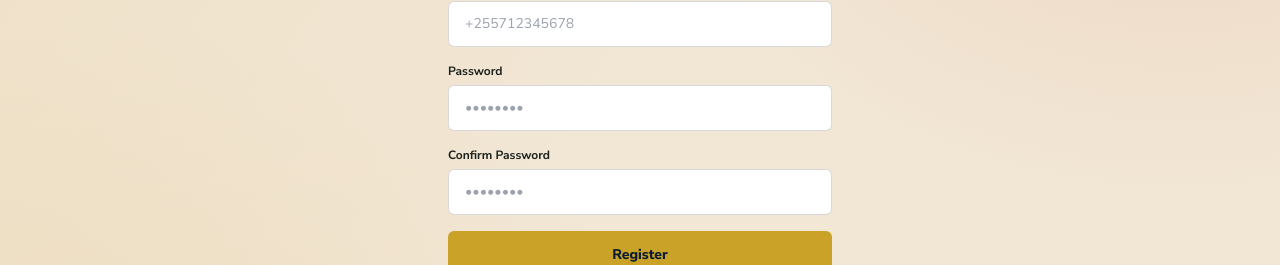
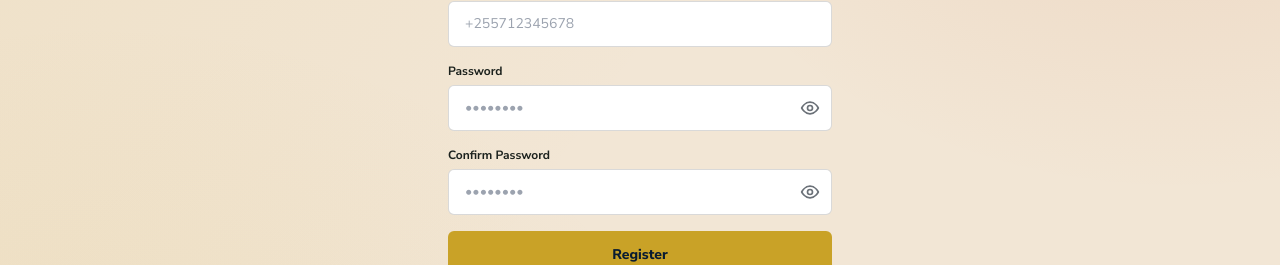
Before and after one commit to DanielBukori/TSMA, a React (Vite) app in the folder tsma-frontend/: page /register in a window 1280 px wide. Shown: the part 429-694 px from the top of the page. Built offline with nearby package versions, Linux system fonts and the light colour scheme; no server answers; a web font is replaced by a local one.

Commit message:
Fix security

```diff
--- /dev/null
+++ b/tsma-frontend/src/components/PasswordInput.jsx
@@ -0,0 +1,57 @@
+import { useState } from 'react'
+import { useTranslation } from 'react-i18next'
+
+function EyeIcon() {
+  return (
+    <svg width="20" height="20" viewBox="0 0 24 24" fill="none" stroke="currentColor" strokeWidth="2" strokeLinecap="round" strokeLinejoin="round" aria-hidden="true">
+      <path d="M2 12s3.6-7 10-7 10 7 10 7-3.6 7-10 7S2 12 2 12z" />
+      <circle cx="12" cy="12" r="3" />
+    </svg>
+  )
+}
+
+function EyeOffIcon() {
+  return (
+    <svg width="20" height="20" viewBox="0 0 24 24" fill="none" stroke="currentColor" strokeWidth="2" strokeLinecap="round" strokeLinejoin="round" aria-hidden="true">
+      <path d="M17.94 17.94A10.5 10.5 0 0 1 12 19c-6.4 0-10-7-10-7a18.5 18.5 0 0 1 4.06-5.06" />
+      <path d="M9.9 4.24A9.8 9.8 0 0 1 12 5c6.4 0 10 7 10 7a18.6 18.6 0 0 1-2.16 3.19" />
+      <path d="M14.12 14.12A3 3 0 1 1 9.88 9.88" />
+      <path d="M1 1l22 22" />
+    </svg>
+  )
+}
+
+/**
+ * Sehemu ya kuandika password yenye kitufe cha kuonyesha/kuficha.
+ * Inapokea props zote za <input> za kawaida (value, onChange, required, placeholder,
+ * className, autoComplete...). Mtumiaji ndiye anayeamua kuona anachoandika.
+ * Tumia `autoComplete="new-password"` kwa password mpya (usajili/kubadili).
+ */
+export default function PasswordInput({ className = '', type: _type, autoComplete = 'current-password', ...props }) {
+  const [visible, setVisible] = useState(false)
+  const { i18n } = useTranslation()
+  const isSw = i18n.language?.startsWith('sw')
+  const label = visible ? (isSw ? 'Ficha password' : 'Hide password') : isSw ? 'Onyesha password' : 'Show password'
+
+  return (
+    <div className="relative">
+      <input
+        {...props}
+        type={visible ? 'text' : 'password'}
+        autoComplete={autoComplete}
+        className={className}
+        style={{ paddingRight: '2.9rem' }}
+      />
+      <button
+        type="button"
+        onClick={() => setVisible((v) => !v)}
+        aria-label={label}
+        aria-pressed={visible}
+        title={label}
+        className="absolute inset-y-0 right-0 flex items-center px-3 text-ink-muted hover:text-navy focus:outline-none focus-visible:ring-2 focus-visible:ring-terracotta/40 rounded-md"
+      >
+        {visible ? <EyeOffIcon /> : <EyeIcon />}
+      </button>
+    </div>
+  )
+}
--- a/tsma-frontend/src/pages/ForgotPassword.jsx
+++ b/tsma-frontend/src/pages/ForgotPassword.jsx
@@ -2,6 +2,7 @@ import { useEffect, useState } from 'react'
 import { Link, useNavigate } from 'react-router-dom'
 import { useTranslation } from 'react-i18next'
 import { confirmPasswordReset, requestPasswordReset } from '../api/auth.js'
+import PasswordInput from '../components/PasswordInput.jsx'
 
 const COOLDOWN_SECONDS = 60
 
@@ -169,11 +170,11 @@ export default function ForgotPassword() {
             </div>
             <div>
               <label className="block text-xs font-bold text-ink mb-1.5">{isSw ? 'Password Mpya' : 'New Password'}</label>
-              <input type="password" required value={password} onChange={(e) => setPassword(e.target.value)} className={inputClass} />
+              <PasswordInput required autoComplete="new-password" value={password} onChange={(e) => setPassword(e.target.value)} className={inputClass} />
             </div>
             <div>
               <label className="block text-xs font-bold text-ink mb-1.5">{isSw ? 'Rudia Password Mpya' : 'Confirm New Password'}</label>
-              <input type="password" required value={passwordConfirm} onChange={(e) => setPasswordConfirm(e.target.value)} className={inputClass} />
+              <PasswordInput required autoComplete="new-password" value={passwordConfirm} onChange={(e) => setPasswordConfirm(e.target.value)} className={inputClass} />
             </div>
             <button
               type="submit"
--- a/tsma-frontend/src/pages/Login.jsx
+++ b/tsma-frontend/src/pages/Login.jsx
@@ -2,6 +2,7 @@ import { useState } from 'react'
 import { Link, useLocation, useNavigate } from 'react-router-dom'
 import { useTranslation } from 'react-i18next'
 import { useAuth } from '../context/AuthContext.jsx'
+import PasswordInput from '../components/PasswordInput.jsx'
 
 export default function Login() {
   const { t, i18n } = useTranslation()
@@ -105,10 +106,11 @@ export default function Login() {
 }
 
 function Field({ label, type, value, onChange, placeholder, required }) {
+  const InputTag = type === 'password' ? PasswordInput : 'input' // password: kitufe cha kuonyesha/kuficha
   return (
     <div>
       <label className="block text-xs font-bold text-ink mb-1.5">{label}</label>
-      <input
+      <InputTag
         type={type}
         value={value}
         onChange={(e) => onChange(e.target.value)}
--- a/tsma-frontend/src/pages/Register.jsx
+++ b/tsma-frontend/src/pages/Register.jsx
@@ -2,6 +2,7 @@ import { useState } from 'react'
 import { Link, useNavigate } from 'react-router-dom'
 import { useTranslation } from 'react-i18next'
 import { useAuth } from '../context/AuthContext.jsx'
+import PasswordInput from '../components/PasswordInput.jsx'
 
 export default function Register() {
   const { i18n } = useTranslation()
@@ -106,6 +107,7 @@ export default function Register() {
             value={form.password}
             onChange={(v) => update('password', v)}
             placeholder="••••••••"
+            autoComplete="new-password"
             required
           />
           <Field
@@ -114,6 +116,7 @@ export default function Register() {
             value={form.password_confirm}
             onChange={(v) => update('password_confirm', v)}
             placeholder="••••••••"
+            autoComplete="new-password"
             required
           />
 
@@ -137,12 +140,14 @@ export default function Register() {
   )
 }
 
-function Field({ label, type = 'text', value, onChange, placeholder, required }) {
+function Field({ label, type = 'text', value, onChange, placeholder, required, autoComplete }) {
+  const InputTag = type === 'password' ? PasswordInput : 'input' // password: kitufe cha kuonyesha/kuficha
   return (
     <div>
       <label className="block text-xs font-bold text-ink mb-1.5">{label}</label>
-      <input
+      <InputTag
         type={type}
+        autoComplete={autoComplete}
         value={value}
         onChange={(e) => onChange(e.target.value)}
         placeholder={placeholder}
--- a/tsma-frontend/src/pages/SecurityLogin.jsx
+++ b/tsma-frontend/src/pages/SecurityLogin.jsx
@@ -1,6 +1,7 @@
 import { useState } from 'react'
 import { useLocation, useNavigate } from 'react-router-dom'
 import securityClient from '../api/securityClient.js'
+import PasswordInput from '../components/PasswordInput.jsx'
 
 // Hatua: 'credentials' -> (ikihitaji) 'setup_totp' -> 'totp' -> imekamilika
 export default function SecurityLogin() {
@@ -109,8 +110,7 @@ export default function SecurityLogin() {
               onChange={(e) => setEmail(e.target.value)}
               className="w-full border border-black/15 rounded-md px-3 py-2.5 text-sm"
             />
-            <input
-              type="password"
+            <PasswordInput
               required
               placeholder="Password"
               value={password}
```
